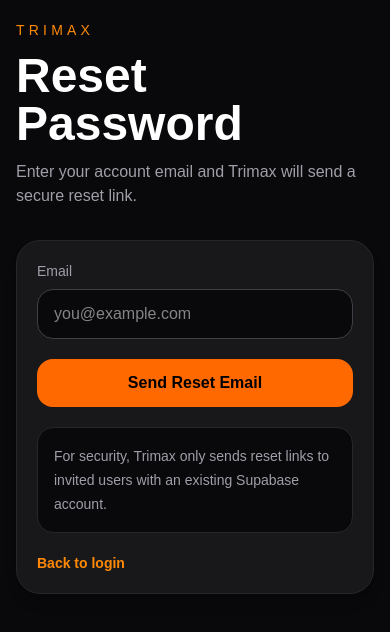
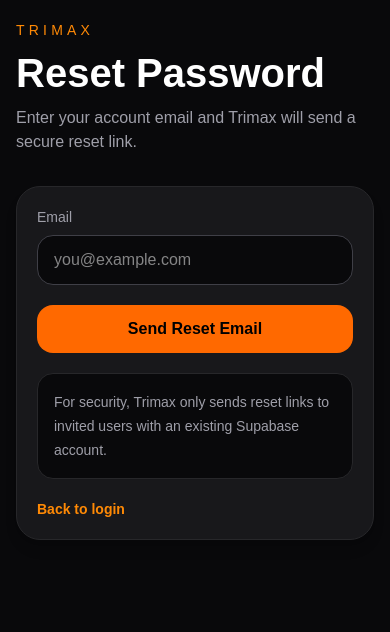
Before and after one commit to Robbiersweet/trimax, a Next.js app: page /forgot-password in a window 390 px wide. Shown: the top 632 px of the page. Built offline with nearby package versions, Linux system fonts and the light colour scheme; no server answers.

Commit message:
Improve mobile page heading scale

```diff
--- a/src/app/globals.css
+++ b/src/app/globals.css
@@ -22,6 +22,18 @@ body {
   background: var(--background);
   color: var(--foreground);
   font-family: Arial, Helvetica, sans-serif;
+}
+
+@media (max-width: 640px) {
+  h1.text-5xl {
+    font-size: 2.5rem !important;
+    line-height: 1.05 !important;
+  }
+
+  h1.text-4xl {
+    font-size: 2rem !important;
+    line-height: 1.1 !important;
+  }
 }
 
 html.theme-light .bg-zinc-950,
```
